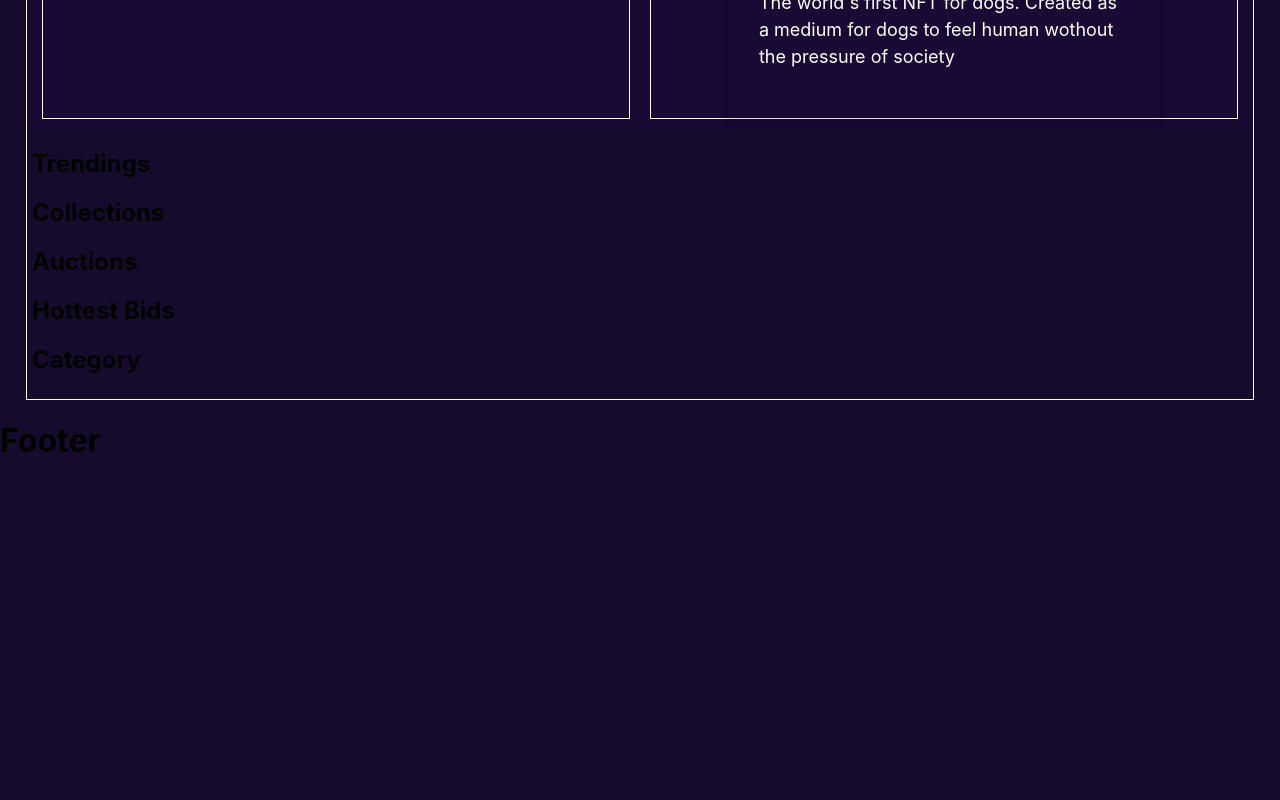
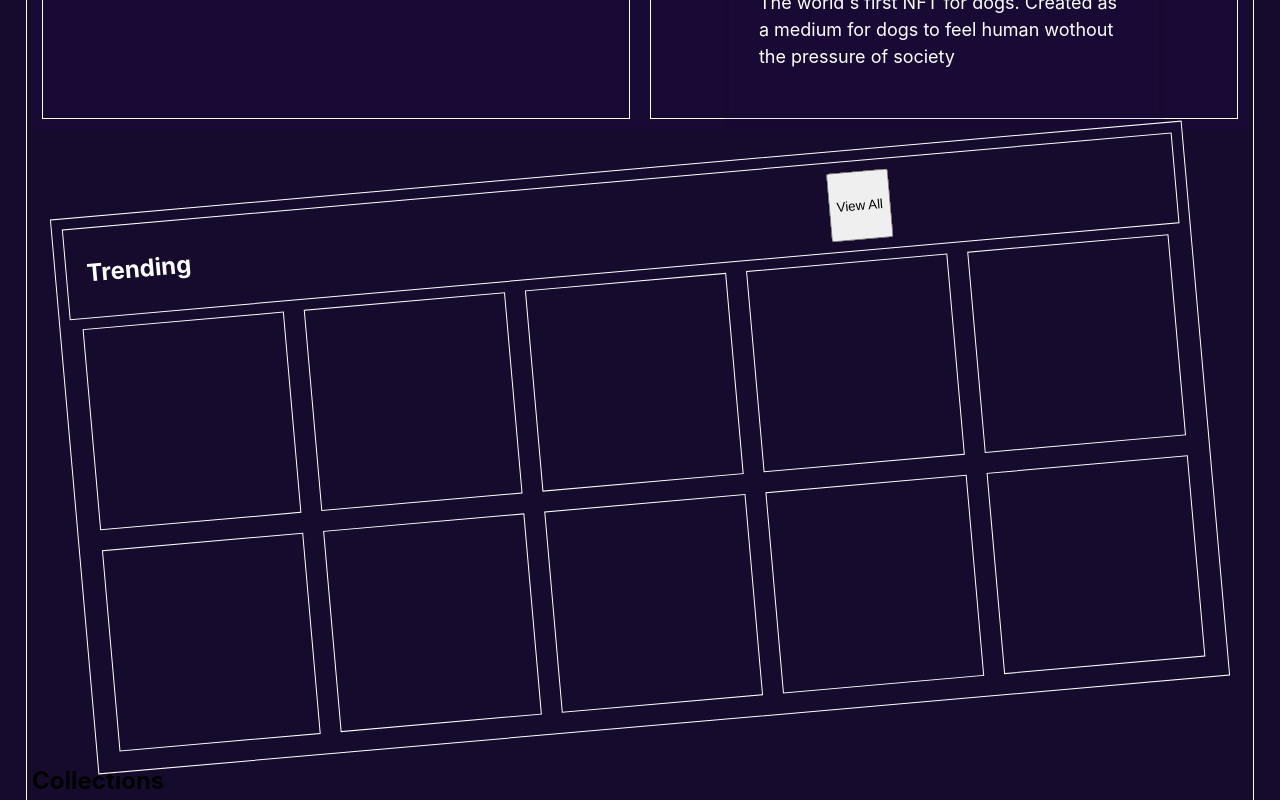
Before and after one commit to victoryohanna/McGeorgeTestProject, a React (Create React App) app: page / in a window 1280 px wide. Shown: the part 620-1420 px from the top of the page. Before the commit the page ends 1080 px from the top, so only its background shows below. Built offline with nearby package versions, Linux system fonts and the light colour scheme.

Commit message:
modified trending component

```diff
--- a/src/components/Trending.jsx
+++ b/src/components/Trending.jsx
@@ -1,8 +1,28 @@
 
+import "../styles/components/trending.css";
 const Trending = ()=>{
     return(
         <div className="trending-container">
-            <h1>Trendings</h1>
+            <div className="trend-caption">
+                <div className="caption-text">
+                    <h2 >Trending</h2>
+                    <button className="btn-view">View All</button>
+                </div>
+                <div className="trend-img">
+                    <div className="img1"></div>
+                    <div className="img2"></div>
+                    <div className="img3"></div>
+                    <div className="img4"></div>
+                    <div className="img5"></div>
+                </div>
+                <div className="trend-img">
+                    <div className="img1"></div>
+                    <div className="img2"></div>
+                    <div className="img3"></div>
+                    <div className="img4"></div>
+                    <div className="img5"></div>
+                </div>
+            </div>
         </div>
     )
 }
--- a/src/styles/components/trending.css
+++ b/src/styles/components/trending.css
@@ -0,0 +1,46 @@
+.trending-container{
+    border: 1px solid white;
+    margin: 40px;
+    padding: 10px;
+    transform: rotate(-5deg);
+
+}
+
+.caption-text{
+    border: 1px solid white;
+    display: flex;
+    padding: 10px;
+}
+
+.caption-text h2{
+    color: #ffffff;
+    display: block;
+    margin-left: 10px;
+}
+
+.btn-view{
+   margin-left: 640px;
+
+}
+
+.trend-img{
+    display: flex;
+    justify-content: center;
+    animation: slidein 4s linear 2s 2 normal fill-mode;
+}
+
+.img1,
+.img2,
+.img3,
+.img4,
+.img5{
+    width: 200px;
+    height: 200px;
+    border: 1px solid white;
+    margin: 10px;
+    /* transform: rotate(-10deg); */
+}
+
+@keyframes slidein {
+    100% { left: 0;}
+}
```
